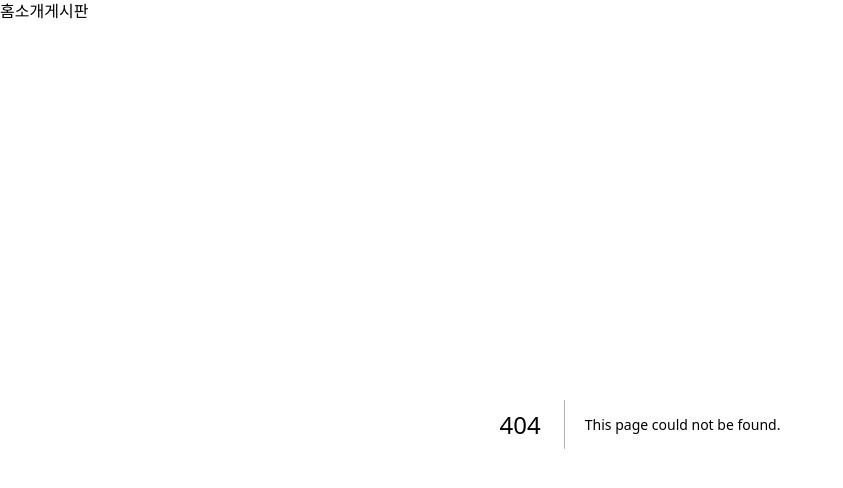
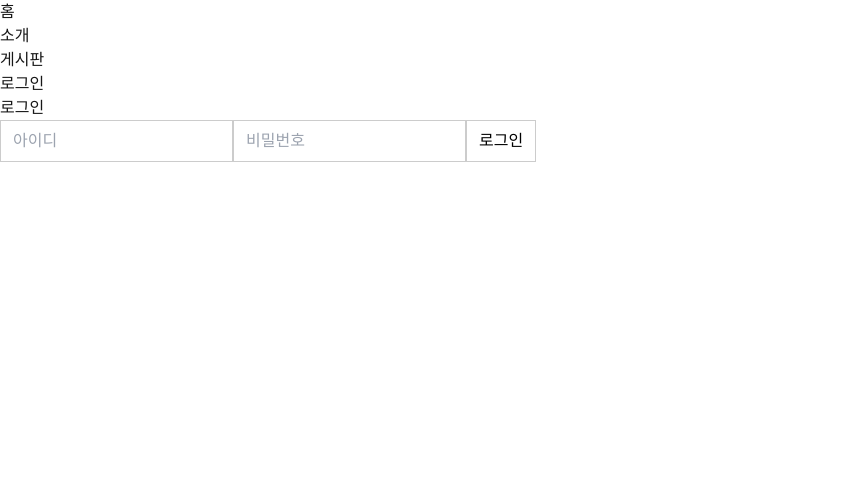
Before and after one commit to EunKyu00/nextjs_springboot_2411, a Next.js app in the folder frontapp/: page /member/login in a window 1280 px wide. Before the commit this address had no page. Shown: the top 488 px of the page, without its empty margins (0-843 px from the left). Built offline with nearby package versions, Linux system fonts and the light colour scheme.

Commit message:
front accessToken cookie

```diff
--- a/frontapp/app/layout.tsx
+++ b/frontapp/app/layout.tsx
@@ -16,9 +16,20 @@
     <html lang="ko">
       <body>
         <nav>
-          <Link href="/">홈</Link>
-          <Link href="/about">소개</Link>
-          <Link href="/article">게시판</Link>
+          <ul>
+            <li>
+              <Link href="/">홈</Link>
+            </li>
+            <li>
+              <Link href="/about">소개</Link>
+            </li>
+            <li>
+              <Link href="/article">게시판</Link>
+            </li>
+            <li>
+              <Link href="/member/login">로그인</Link>
+            </li>
+          </ul>
         </nav>
         {children}
       </body>
--- /dev/null
+++ b/frontapp/app/member/login/page.tsx
@@ -0,0 +1,46 @@
+"use client";
+import { useState, useEffect } from "react";
+export default function Login() {
+  const [user, setUser] = useState({ username: "", passsword: "" });
+  const handleSubmit = async (e) => {
+    e.preventDefault();
+    const response = await fetch(`http://localhost:8091/api/v1/members/login`, {
+      method: "POST",
+      credentials: "include", // 인증 정보를 함께 보내는 경우
+      headers: {
+        "Content-Type": "application/json",
+      },
+      body: JSON.stringify(user),
+    });
+    if (response.ok) {
+      alert("success");
+    } else {
+      alert("fail ");
+    }
+  };
+  const handleChange = (e) => {
+    const { name, value } = e.target;
+    setUser({ ...user, [name]: value });
+    console.log({ ...user, [name]: value });
+  };
+  return (
+    <>
+      <h4>로그인</h4>
+      <form onSubmit={handleSubmit}>
+        <input
+          type="text"
+          name="username"
+          onChange={handleChange}
+          placeholder="아이디"
+        />
+        <input
+          type="password"
+          name="password"
+          onChange={handleChange}
+          placeholder="비밀번호"
+        />
+        <input type="submit" value="로그인" />
+      </form>
+    </>
+  );
+}
```
Also changed, not shown: 1 other file (tests, documents, lock files or other folders).
